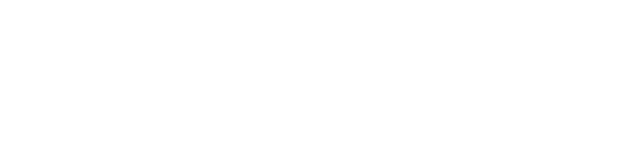
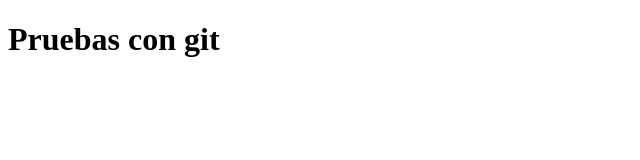
Before and after one commit to AmilcarMairena/helloWorl-git, a plain HTML site: page index.html in a window 1280 px wide. Shown: the whole page, without its empty margins (0-640 px from the left). Drawn offline with Linux system fonts and the light colour scheme.

Commit message:
Se agrego un titulo al index

```diff
--- a/index.html
+++ b/index.html
@@ -6,6 +6,6 @@
     <title>Demo git</title>
 </head>
 <body>
-
+    <h1>Pruebas con git</h1>
 </body>
 </html>
```
